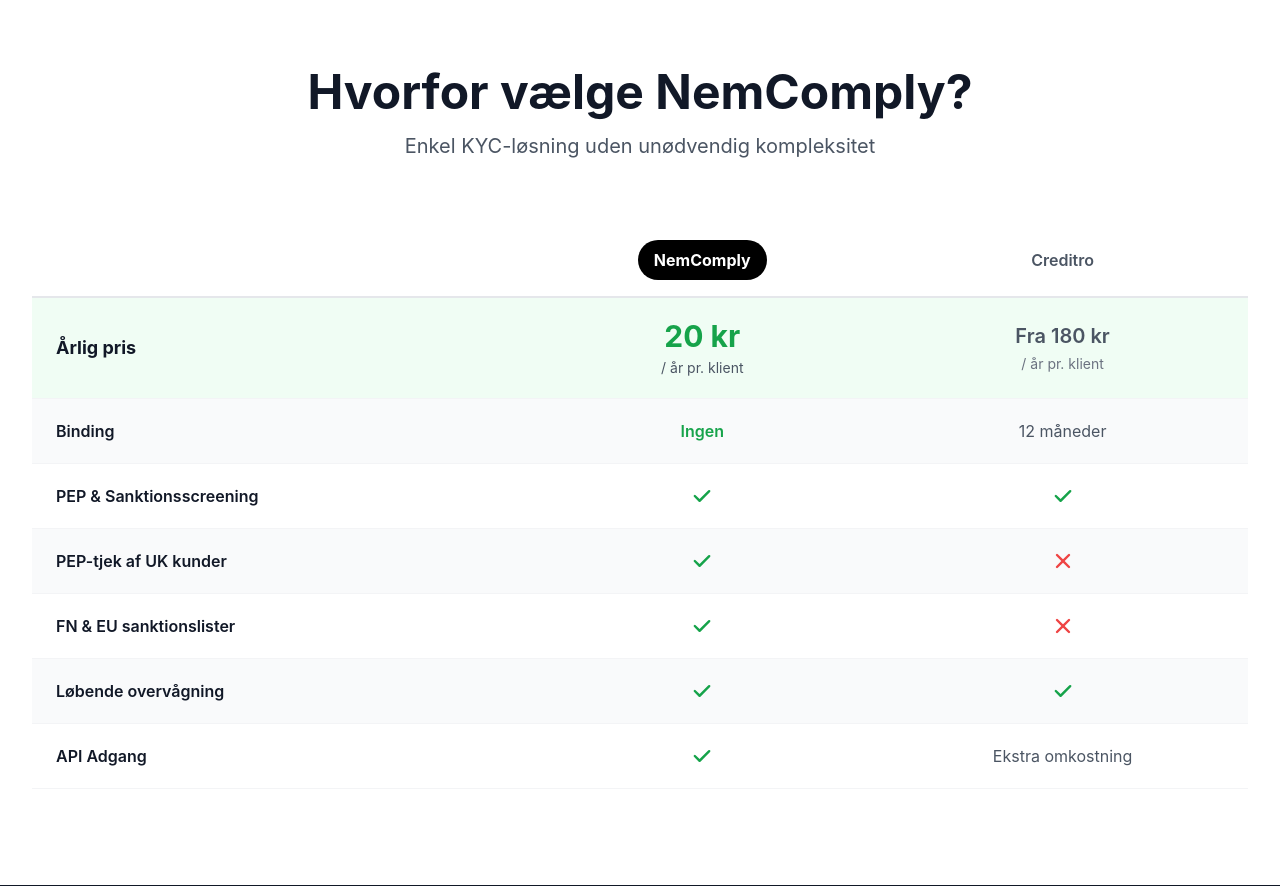
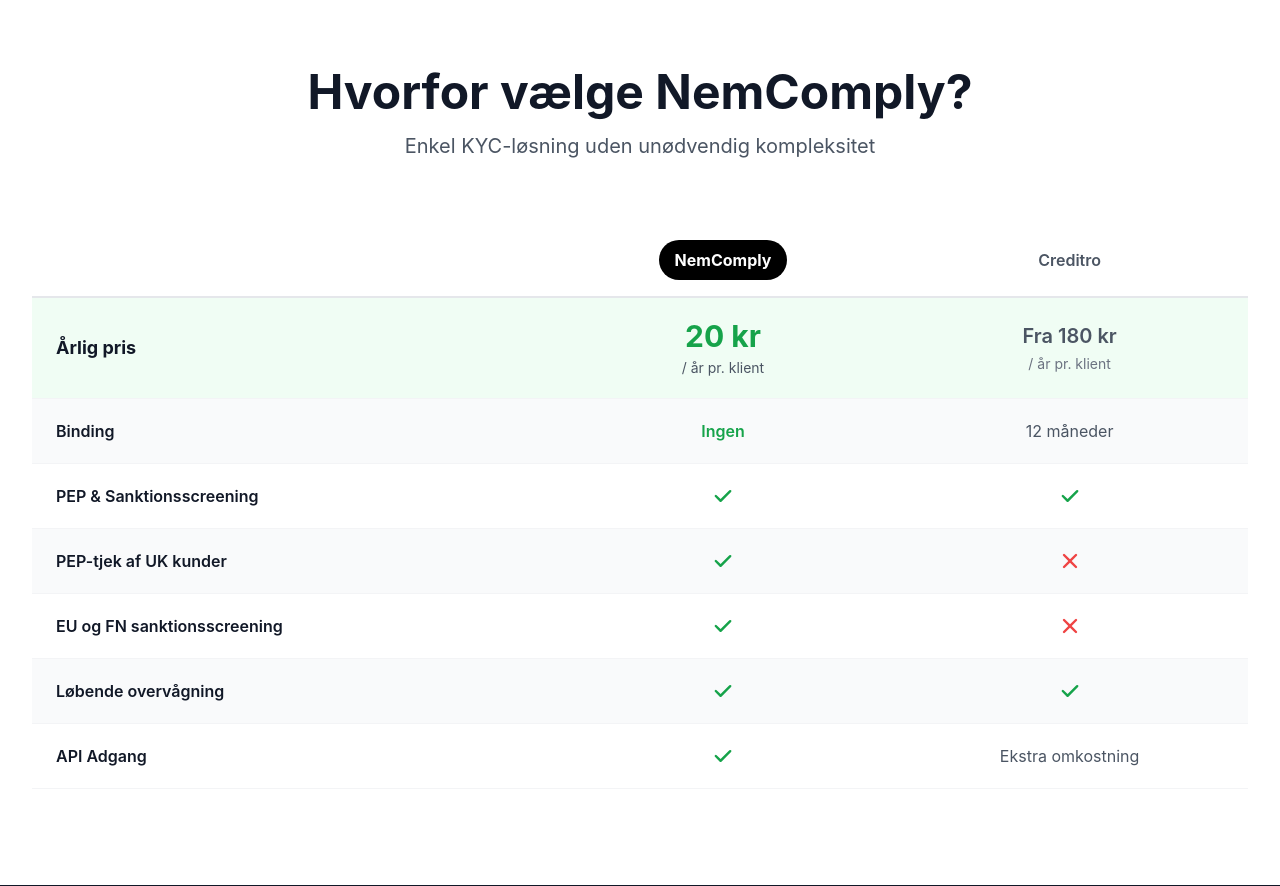
Before and after one commit to TheFountainhead/nemcomply-marketing, a PHP site: page / in a window 1280 px wide. Shown: the part 2771-3657 px from the top of the page. Run offline with PHP 8.4, Linux system fonts and the light colour scheme; some libraries are stand-ins or nearby versions.

Commit message:
Omdøb til EU og FN sanktionsscreening
🤖 Generated with [Claude Code](https://claude.com/claude-code)

Co-Authored-By: Claude <noreply@anthropic.com>

```diff
--- a/index.html
+++ b/index.html
@@ -481,7 +481,7 @@
                         </tr>
 
                         <tr class="border-b border-gray-100">
-                            <td class="py-5 px-6 font-semibold text-gray-900">FN & EU sanktionslister</td>
+                            <td class="py-5 px-6 font-semibold text-gray-900">EU og FN sanktionsscreening</td>
                             <td class="py-5 px-6 text-center">
                                 <svg class="w-6 h-6 text-green-600 mx-auto" fill="currentColor" viewBox="0 0 20 20">
                                     <path fill-rule="evenodd" d="M16.707 5.293a1 1 0 010 1.414l-8 8a1 1 0 01-1.414 0l-4-4a1 1 0 011.414-1.414L8 12.586l7.293-7.293a1 1 0 011.414 0z" clip-rule="evenodd"/>
--- a/index.php
+++ b/index.php
@@ -481,7 +481,7 @@
                         </tr>
 
                         <tr class="border-b border-gray-100">
-                            <td class="py-5 px-6 font-semibold text-gray-900">FN & EU sanktionslister</td>
+                            <td class="py-5 px-6 font-semibold text-gray-900">EU og FN sanktionsscreening</td>
                             <td class="py-5 px-6 text-center">
                                 <svg class="w-6 h-6 text-green-600 mx-auto" fill="currentColor" viewBox="0 0 20 20">
                                     <path fill-rule="evenodd" d="M16.707 5.293a1 1 0 010 1.414l-8 8a1 1 0 01-1.414 0l-4-4a1 1 0 011.414-1.414L8 12.586l7.293-7.293a1 1 0 011.414 0z" clip-rule="evenodd"/>
```
